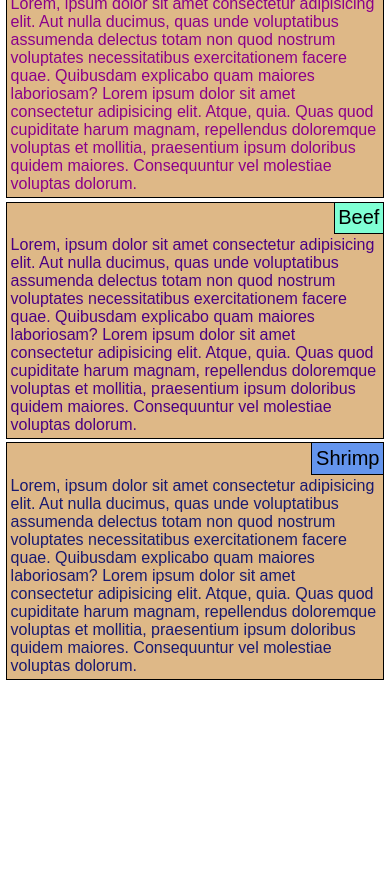
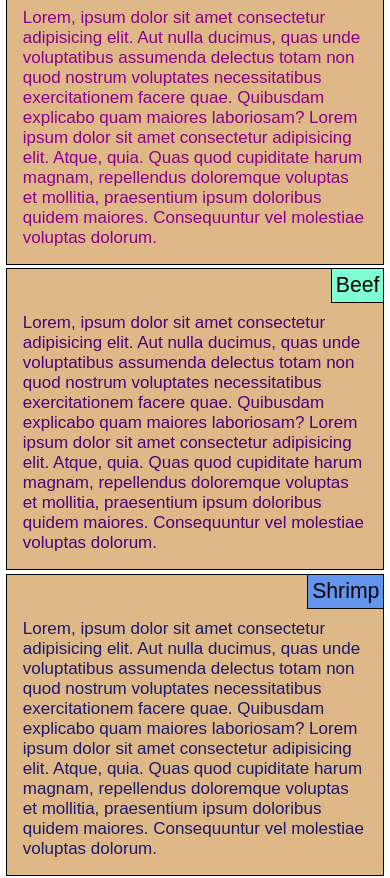
Before and after one commit to jot33/JH_HTML-CSS-JS, a plain HTML site: page mod2-solution/index.html in a window 390 px wide. Shown: the part 81-959 px from the top of the page. Before the commit the page ends 844 px from the top, so only its background shows below. Drawn offline with Linux system fonts and the light colour scheme.

Commit message:
set margin to px for paragraphs

```diff
--- a/mod2-solution/CSS/styles.css
+++ b/mod2-solution/CSS/styles.css
@@ -29,7 +29,7 @@ h1 {
 .subcontainer {
     background-color: burlywood;
     border: 1px solid black;
-    padding: 1%;
+    padding: 16px;
     position: relative;
     float: left;
 }
@@ -59,7 +59,7 @@ section {
 }
 
 p {
-    margin-top: 8%;
+    margin-top: 28px;
 }
 
 #p1 {
@@ -81,7 +81,7 @@ p {
     }
 
     * {
-        font-size: 16px;
+        font-size: 17px;
     }
 }
 
@@ -100,6 +100,10 @@ p {
     * {
         font-size: 18px;
     }
+
+    #p3 {
+        margin-top: 33px;
+    }
 }
 
 /* Desktop */
```
